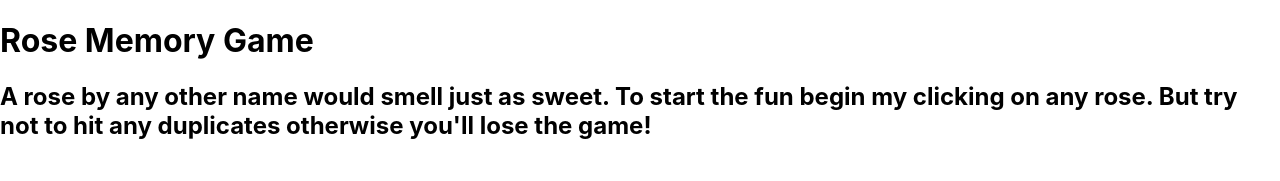
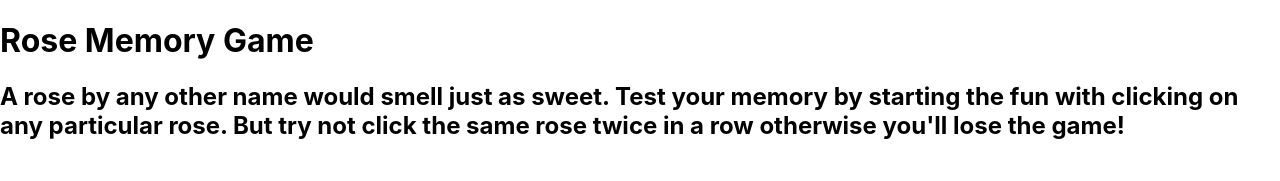
Before and after one commit to NW91/ClickyGame, a React (Create React App) app: page / in a window 1280 px wide. Shown: the top 181 px of the page. Built offline with nearby package versions, Linux system fonts and the light colour scheme.

Commit message:
instructions more clear

```diff
--- a/src/components/Header/index.js
+++ b/src/components/Header/index.js
@@ -11,7 +11,7 @@ function Header() {
 
 
               <h2>
-                  A rose by any other name would smell just as sweet. To start the fun begin my clicking on any rose. But try not to hit any duplicates otherwise you'll lose the game!
+                  A rose by any other name would smell just as sweet. Test your memory by starting the fun with clicking on any particular rose. But try not click the same rose twice in a row otherwise you'll lose the game!
               </h2>
               <br />
               <a className="btn btn-primary btn-lg" href="https://github.com/NW91" role="button"
```
